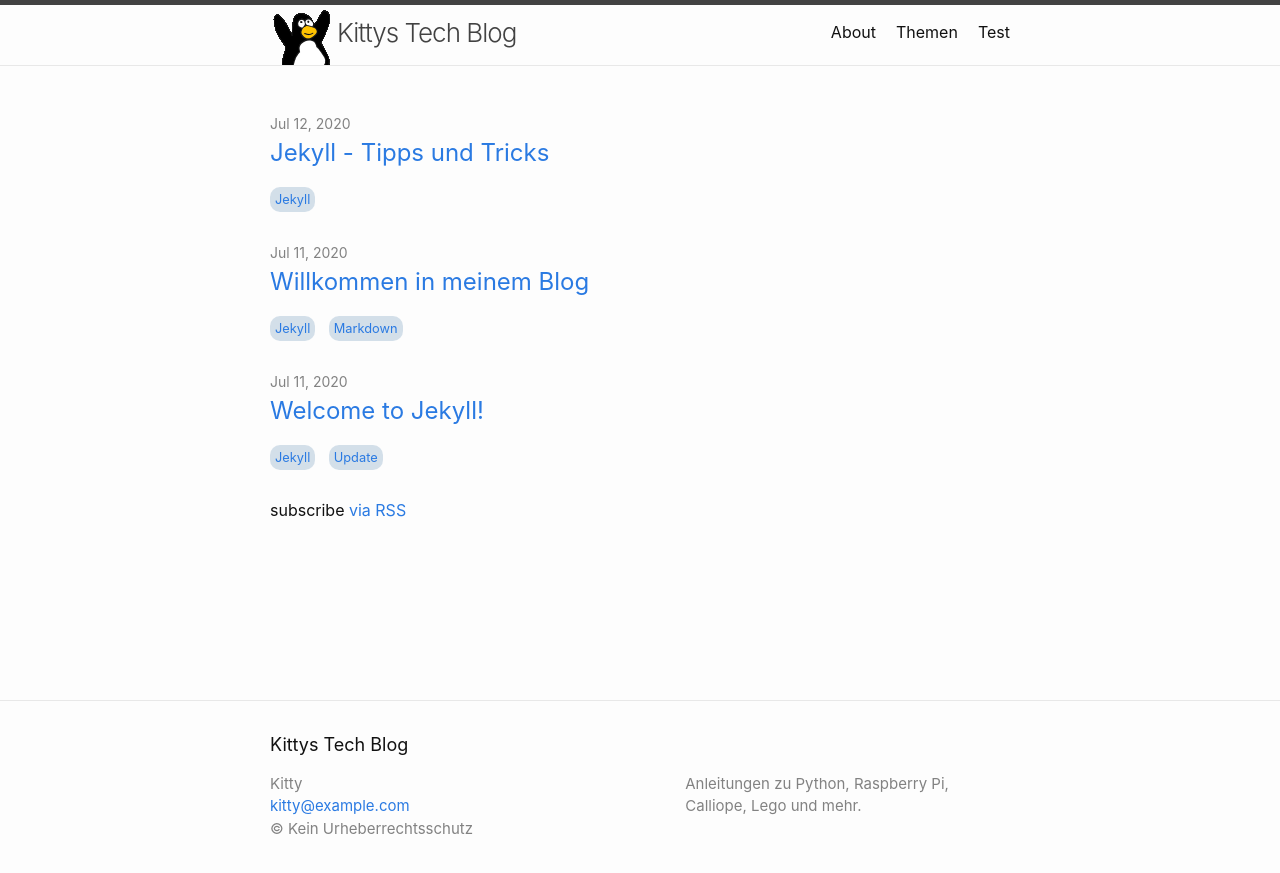
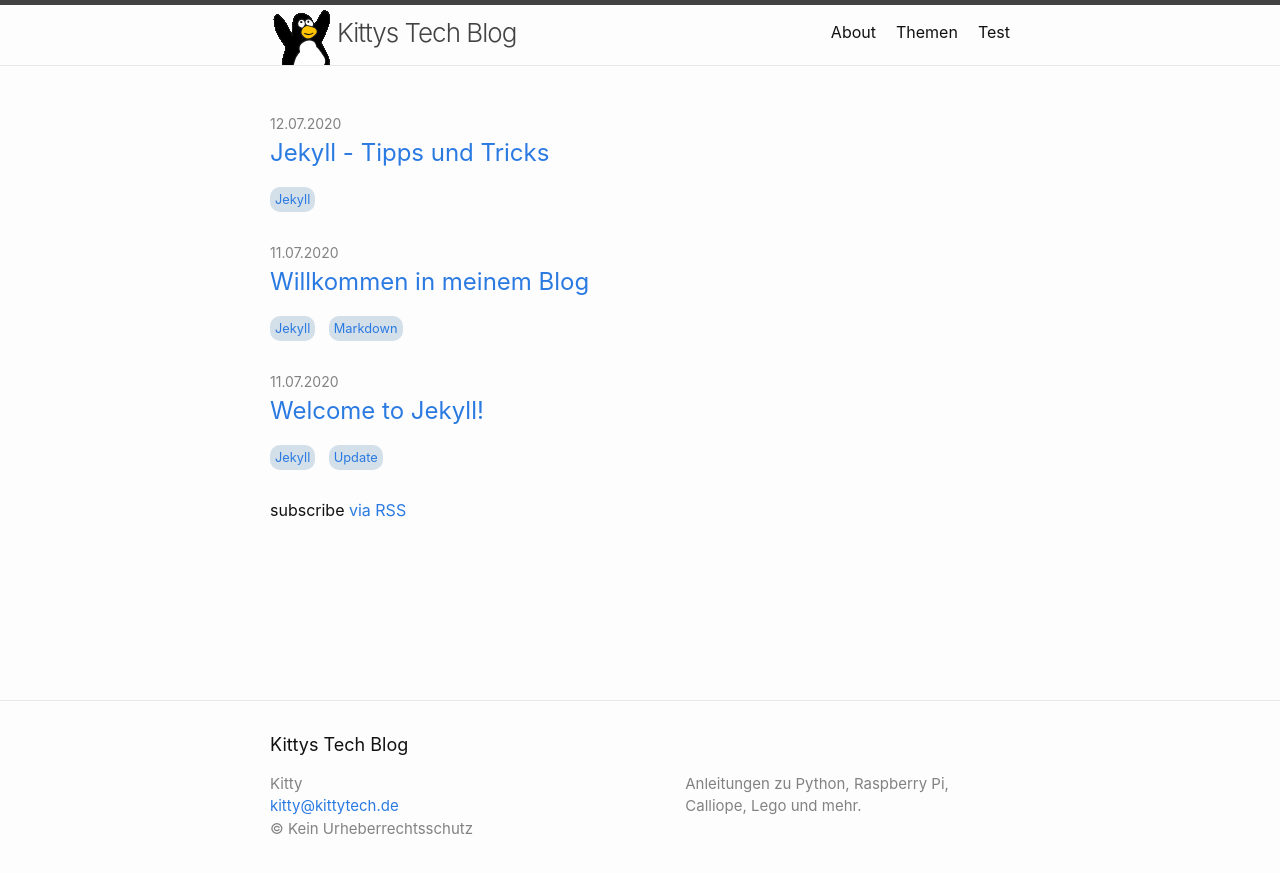
Before and after one commit to verena-km/my-blog, a Jekyll site: the page built from index.markdown, in a window 1280 px wide. Shown: the top 873 px of the page. Built offline with Jekyll 4.4.1, drawn with Linux system fonts in a browser that asks for light colours.

Commit message:
Changed E-Mail

```diff
--- a/_config.yml
+++ b/_config.yml
@@ -19,7 +19,7 @@
 # in the templates via {{ site.myvariable }}.
 
 title: Kittys Tech Blog
-email: kitty@example.com
+email: kitty@kittytech.de
 description: >- # this means to ignore newlines until "baseurl:"
   Anleitungen zu Python, Raspberry Pi, Calliope, Lego und mehr.
 baseurl: "/my-blog" # the subpath of your site, e.g. /blog
@@ -29,6 +29,9 @@ url: "https://verena-km.github.io" # the base hostname & protocol for your site,
 
 # Weitere Felder aus dem  minima Theme
 author: Kitty
+
+minima:
+  date_format: "%d.%m.%Y"
 
 # Eigene Felder
 copyright: Kein Urheberrechtsschutz
```
